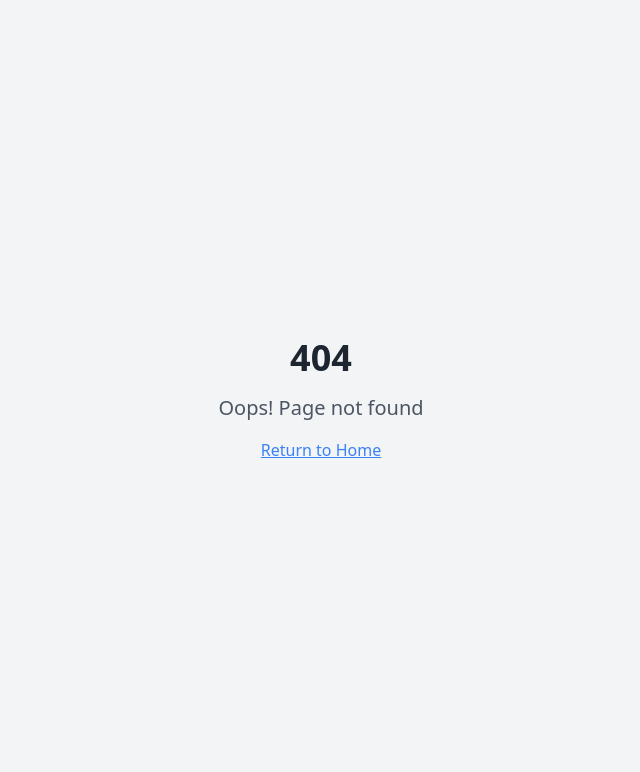
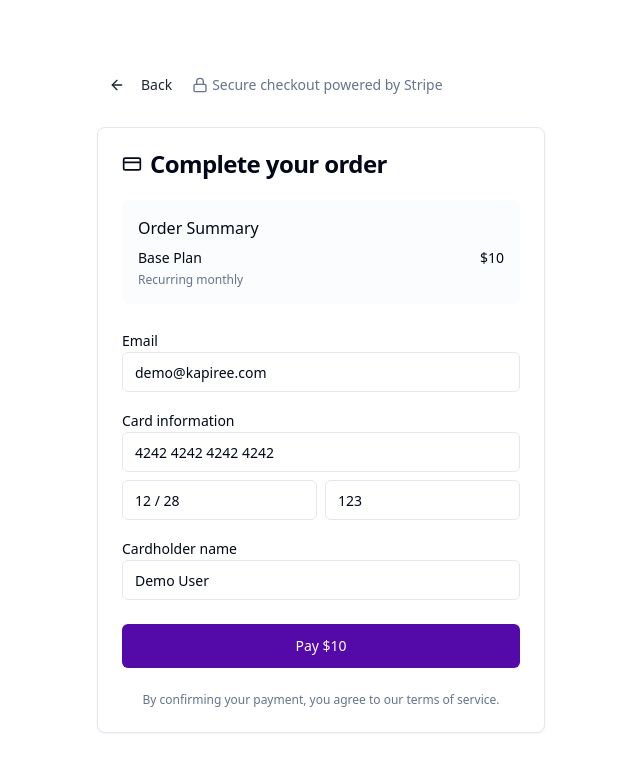
Before and after one commit to vmidhun/kapiree-pricing-plans, a React (Vite) app: page /checkout in a window 1280 px wide. Before the commit this address had no page. Shown: the top 772 px of the page, without its empty margins (319-959 px from the left). Built offline with nearby package versions, Linux system fonts and the light colour scheme.

Commit message:
Add Stripe mock screen
Create a mock screen for Stripe to simulate the checkout flow.

```diff
--- a/src/App.tsx
+++ b/src/App.tsx
@@ -5,6 +5,8 @@ import { QueryClient, QueryClientProvider } from "@tanstack/react-query";
 import { BrowserRouter, Routes, Route } from "react-router-dom";
 import Index from "./pages/Index";
 import NotFound from "./pages/NotFound";
+import MockStripeCheckout from "./pages/MockStripeCheckout";
+import PaymentSuccess from "./pages/PaymentSuccess";
 
 const queryClient = new QueryClient();
 
@@ -16,6 +18,8 @@ const App = () => (
       <BrowserRouter>
         <Routes>
           <Route path="/" element={<Index />} />
+          <Route path="/checkout" element={<MockStripeCheckout />} />
+          <Route path="/payment-success" element={<PaymentSuccess />} />
           {/* ADD ALL CUSTOM ROUTES ABOVE THE CATCH-ALL "*" ROUTE */}
           <Route path="*" element={<NotFound />} />
         </Routes>
--- a/src/pages/Index.tsx
+++ b/src/pages/Index.tsx
@@ -4,22 +4,19 @@ import { CreditCard } from "@/components/CreditCard";
 import { StoragePolicy } from "@/components/StoragePolicy";
 import { AddOns } from "@/components/AddOns";
 import { useToast } from "@/hooks/use-toast";
+import { useNavigate } from "react-router-dom";
 
 const Index = () => {
   const { toast } = useToast();
+  const navigate = useNavigate();
 
   const handleSubscribe = (plan: string) => {
-    toast({
-      title: "Coming Soon!",
-      description: `${plan} subscription will be available once Stripe is integrated.`,
-    });
+    navigate(`/checkout?plan=${encodeURIComponent(plan)}&amount=$10&type=subscription`);
   };
 
   const handlePurchaseCredits = (credits: number) => {
-    toast({
-      title: "Coming Soon!",
-      description: `${credits} credits purchase will be available once Stripe is integrated.`,
-    });
+    const amount = credits === 30 ? '$25' : '$100';
+    navigate(`/checkout?plan=${credits} Credits&amount=${amount}&type=payment`);
   };
 
   const basePlanFeatures = [
--- /dev/null
+++ b/src/pages/MockStripeCheckout.tsx
@@ -0,0 +1,130 @@
+import { useState } from "react";
+import { useNavigate, useSearchParams } from "react-router-dom";
+import { Button } from "@/components/ui/button";
+import { Input } from "@/components/ui/input";
+import { Card, CardContent, CardHeader, CardTitle } from "@/components/ui/card";
+import { ArrowLeft, CreditCard, Lock } from "lucide-react";
+
+const MockStripeCheckout = () => {
+  const navigate = useNavigate();
+  const [searchParams] = useSearchParams();
+  const [isProcessing, setIsProcessing] = useState(false);
+
+  const planName = searchParams.get('plan') || 'Base Plan';
+  const amount = searchParams.get('amount') || '$10';
+  const type = searchParams.get('type') || 'subscription';
+
+  const handlePayment = async () => {
+    setIsProcessing(true);
+    // Simulate payment processing
+    setTimeout(() => {
+      navigate('/payment-success');
+    }, 3000);
+  };
+
+  return (
+    <div className="min-h-screen bg-background flex items-center justify-center p-6">
+      <div className="w-full max-w-md">
+        <div className="flex items-center mb-6">
+          <Button
+            variant="ghost"
+            size="sm"
+            onClick={() => navigate('/')}
+            className="mr-2"
+          >
+            <ArrowLeft className="h-4 w-4 mr-2" />
+            Back
+          </Button>
+          <div className="flex items-center text-sm text-muted-foreground">
+            <Lock className="h-4 w-4 mr-1" />
+            Secure checkout powered by Stripe
+          </div>
+        </div>
+
+        <Card>
+          <CardHeader>
+            <CardTitle className="flex items-center">
+              <CreditCard className="h-5 w-5 mr-2" />
+              Complete your order
+            </CardTitle>
+          </CardHeader>
+          <CardContent className="space-y-6">
+            {/* Order Summary */}
+            <div className="bg-muted/30 p-4 rounded-lg">
+              <h3 className="font-medium mb-2">Order Summary</h3>
+              <div className="flex justify-between text-sm">
+                <span>{planName}</span>
+                <span className="font-medium">{amount}</span>
+              </div>
+              {type === 'subscription' && (
+                <p className="text-xs text-muted-foreground mt-1">Recurring monthly</p>
+              )}
+            </div>
+
+            {/* Payment Form */}
+            <div className="space-y-4">
+              <div>
+                <label className="text-sm font-medium">Email</label>
+                <Input
+                  type="email"
+                  placeholder="john@example.com"
+                  defaultValue="demo@kapiree.com"
+                />
+              </div>
+
+              <div>
+                <label className="text-sm font-medium">Card information</label>
+                <div className="space-y-2">
+                  <Input
+                    placeholder="1234 1234 1234 1234"
+                    defaultValue="4242 4242 4242 4242"
+                  />
+                  <div className="grid grid-cols-2 gap-2">
+                    <Input
+                      placeholder="MM / YY"
+                      defaultValue="12 / 28"
+                    />
+                    <Input
+                      placeholder="CVC"
+                      defaultValue="123"
+                    />
+                  </div>
+                </div>
+              </div>
+
+              <div>
+                <label className="text-sm font-medium">Cardholder name</label>
+                <Input
+                  placeholder="John Doe"
+                  defaultValue="Demo User"
+                />
+              </div>
+            </div>
+
+            <Button
+              onClick={handlePayment}
+              disabled={isProcessing}
+              className="w-full"
+              size="lg"
+            >
+              {isProcessing ? (
+                <>
+                  <div className="animate-spin rounded-full h-4 w-4 border-b-2 border-white mr-2"></div>
+                  Processing...
+                </>
+              ) : (
+                `Pay ${amount}`
+              )}
+            </Button>
+
+            <p className="text-xs text-muted-foreground text-center">
+              By confirming your payment, you agree to our terms of service.
+            </p>
+          </CardContent>
+        </Card>
+      </div>
+    </div>
+  );
+};
+
+export default MockStripeCheckout;
--- /dev/null
+++ b/src/pages/PaymentSuccess.tsx
@@ -0,0 +1,69 @@
+import { useNavigate } from "react-router-dom";
+import { Button } from "@/components/ui/button";
+import { Card, CardContent, CardHeader, CardTitle } from "@/components/ui/card";
+import { CheckCircle, Download, Home } from "lucide-react";
+
+const PaymentSuccess = () => {
+  const navigate = useNavigate();
+
+  return (
+    <div className="min-h-screen bg-background flex items-center justify-center p-6">
+      <div className="w-full max-w-md">
+        <Card>
+          <CardHeader className="text-center">
+            <div className="mx-auto mb-4 h-12 w-12 rounded-full bg-green-100 flex items-center justify-center">
+              <CheckCircle className="h-6 w-6 text-green-600" />
+            </div>
+            <CardTitle className="text-xl">Payment Successful!</CardTitle>
+            <p className="text-muted-foreground mt-2">
+              Thank you for your purchase. Your payment has been processed successfully.
+            </p>
+          </CardHeader>
+          <CardContent className="space-y-4">
+            <div className="bg-muted/30 p-4 rounded-lg space-y-2">
+              <div className="flex justify-between text-sm">
+                <span>Order ID:</span>
+                <span className="font-mono">#KAP-2024-001</span>
+              </div>
+              <div className="flex justify-between text-sm">
+                <span>Amount:</span>
+                <span className="font-medium">$10.00</span>
+              </div>
+              <div className="flex justify-between text-sm">
+                <span>Status:</span>
+                <span className="text-green-600 font-medium">Paid</span>
+              </div>
+            </div>
+
+            <div className="space-y-2">
+              <h4 className="font-medium">What's next?</h4>
+              <ul className="text-sm text-muted-foreground space-y-1">
+                <li>• Your account has been activated</li>
+                <li>• 10 credits have been added to your account</li>
+                <li>• A confirmation email has been sent</li>
+              </ul>
+            </div>
+
+            <div className="flex gap-2">
+              <Button
+                onClick={() => navigate('/')}
+                className="flex-1"
+              >
+                <Home className="h-4 w-4 mr-2" />
+                Go to Dashboard
+              </Button>
+              <Button
+                variant="outline"
+                onClick={() => window.print()}
+              >
+                <Download className="h-4 w-4" />
+              </Button>
+            </div>
+          </CardContent>
+        </Card>
+      </div>
+    </div>
+  );
+};
+
+export default PaymentSuccess;
```
